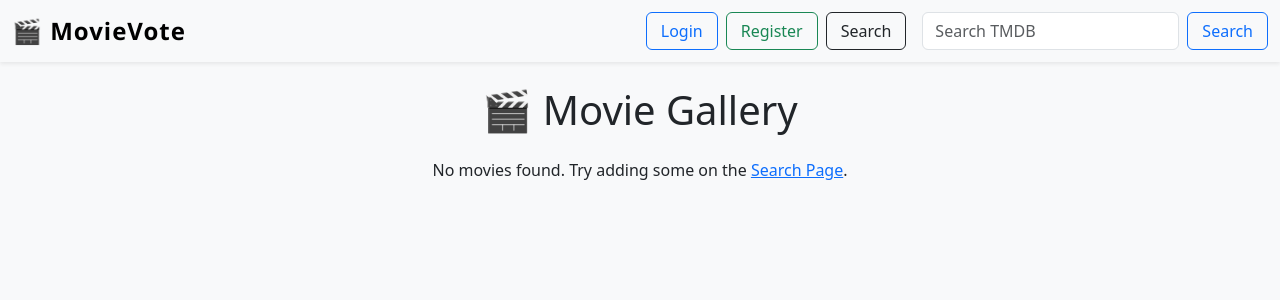
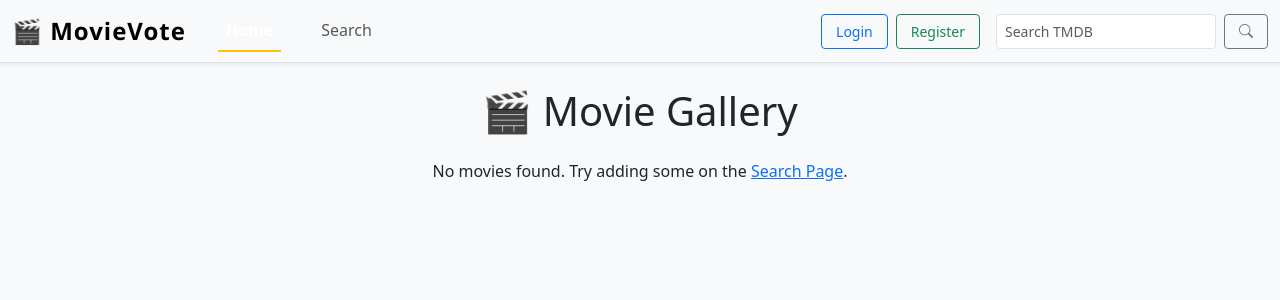
Before and after one commit to JSaumat/miniproject4JoseSaumat, a Django app: page / in a window 1280 px wide. Shown: the top 300 px of the page. Run offline with Django 5.2, Linux system fonts and the light colour scheme; data that the repository does not hold is empty; some libraries are stand-ins or nearby versions.

Commit message:
First draft of the new style bootstrap 5.3.3 navigation menu.

```diff
--- a/movies/templates/movies/base.html
+++ b/movies/templates/movies/base.html
@@ -4,50 +4,73 @@
 <head>
     <meta charset="UTF-8">
     <title>{% block title %}Movie Voting{% endblock %}</title>
-    <link rel="stylesheet" href="{% static 'css/bootstrap.min.css' %}">
+    <link href="https://cdn.jsdelivr.net/npm/bootstrap@5.3.3/dist/css/bootstrap.min.css" rel="stylesheet">
     <link rel="stylesheet" href="{% static 'css/movies.css' %}">
+    <link href="https://cdn.jsdelivr.net/npm/bootstrap-icons@1.10.5/font/bootstrap-icons.css" rel="stylesheet">
 </head>
 <body>
 
-<!-- Navbar -->
-<nav class="navbar navbar-expand-lg bg-body-tertiary shadow-sm sticky-top">
+<!-- Bootstrap 5.3.3 Navbar -->
+<nav class="navbar navbar-expand-lg bg-body-tertiary border-bottom shadow-sm sticky-top">
   <div class="container-fluid">
-    <a class="navbar-brand fw-bold fs-4" href="{% url 'movies:index' %}">🎬 MovieVote</a>
-    <button class="navbar-toggler" type="button" data-bs-toggle="collapse" data-bs-target="#navbarNav"
-            aria-controls="navbarNav" aria-expanded="false" aria-label="Toggle navigation">
+    <!-- Logo / Brand -->
+    <a class="navbar-brand fw-bold fs-4" href="{% url 'movies:index' %}">
+      🎬 MovieVote
+    </a>
+
+    <!-- Hamburger toggle for mobile -->
+    <button class="navbar-toggler" type="button" data-bs-toggle="collapse" data-bs-target="#mainNavbar"
+            aria-controls="mainNavbar" aria-expanded="false" aria-label="Toggle navigation">
       <span class="navbar-toggler-icon"></span>
     </button>
 
-    <div class="collapse navbar-collapse" id="navbarNav">
-      <!-- Horizontal Button Nav -->
-      <div class="d-flex flex-row align-items-center gap-2 ms-auto mb-2 mb-lg-0">
+    <!-- Main nav content -->
+    <div class="collapse navbar-collapse" id="mainNavbar">
+
+      <!-- Left side: nav links -->
+      <ul class="navbar-nav me-auto mb-2 mb-lg-0">
+        <li class="nav-item">
+          <a class="nav-link {% if request.path == '/' %}active{% endif %}" href="{% url 'movies:index' %}">
+            Home
+          </a>
+        </li>
+        <li class="nav-item">
+          <a class="nav-link {% if request.path == '/search/' %}active{% endif %}" href="{% url 'movies:search_movie' %}">
+            Search
+          </a>
+        </li>
+      </ul>
+
+      <!-- Right side: auth + search form -->
+      <div class="d-flex align-items-center gap-2">
         {% if user.is_authenticated %}
-          <span class="btn btn-outline-secondary disabled">Hi, {{ user.username }} 👋</span>
-          <a class="btn btn-outline-danger" href="{% url 'movies:logout' %}">Logout</a>
+          <span class="navbar-text">Hi, {{ user.username }} 👋</span>
+          <a class="btn btn-outline-danger btn-sm" href="{% url 'movies:logout' %}">Logout</a>
         {% else %}
-          <a class="btn btn-outline-primary" href="{% url 'movies:login' %}">Login</a>
-          <a class="btn btn-outline-success" href="{% url 'movies:register' %}">Register</a>
+          <a class="btn btn-outline-primary btn-sm" href="{% url 'movies:login' %}">Login</a>
+          <a class="btn btn-outline-success btn-sm" href="{% url 'movies:register' %}">Register</a>
         {% endif %}
-        <a class="btn btn-outline-dark" href="{% url 'movies:search_movie' %}">Search</a>
+
+        <!-- Inline search form -->
+        <form class="d-flex ms-2" method="post" action="{% url 'movies:search_movie' %}">
+          {% csrf_token %}
+          <input class="form-control form-control-sm me-2" type="search" name="title" placeholder="Search TMDB" aria-label="Search">
+          <button class="btn btn-outline-secondary btn-sm" type="submit">
+            <i class="bi bi-search"></i>
+          </button>
+        </form>
       </div>
 
-      <!-- Search Form -->
-      <form class="d-flex ms-3" method="post" action="{% url 'movies:search_movie' %}">
-        {% csrf_token %}
-        <input class="form-control me-2" type="search" name="title" placeholder="Search TMDB" aria-label="Search">
-        <button class="btn btn-outline-primary" type="submit">Search</button>
-      </form>
     </div>
   </div>
 </nav>
 
-<!-- Page Content -->
+<!-- Main page content -->
 <div class="container mt-4">
-    {% block content %}
-    {% endblock %}
+  {% block content %}{% endblock %}
 </div>
 
-<script src="https://cdn.jsdelivr.net/npm/bootstrap@5.3.0/dist/js/bootstrap.bundle.min.js"></script>
+<script src="https://cdn.jsdelivr.net/npm/bootstrap@5.3.3/dist/js/bootstrap.bundle.min.js"></script>
 {% block extra_js %}{% endblock %}
 </body>
 </html>
```
